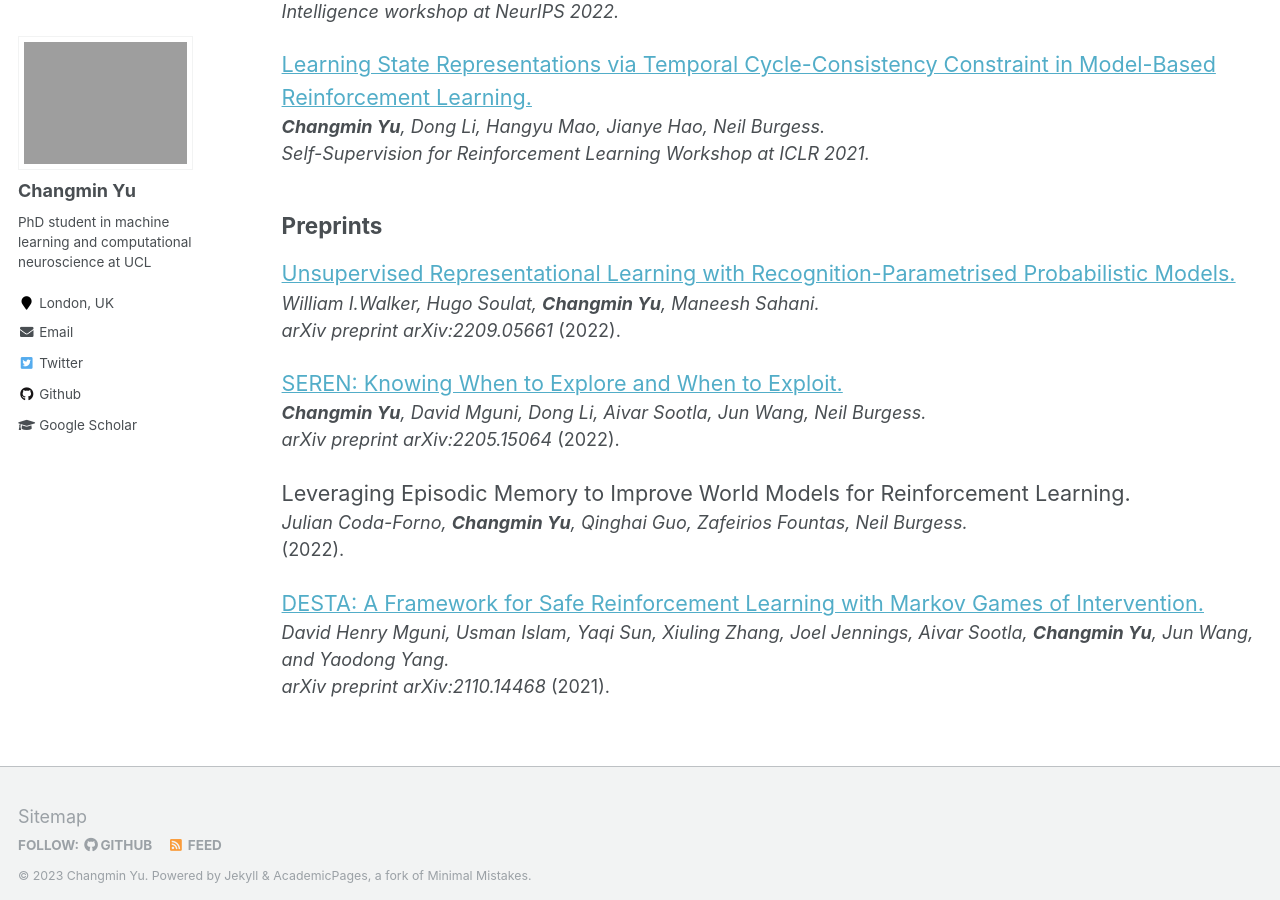
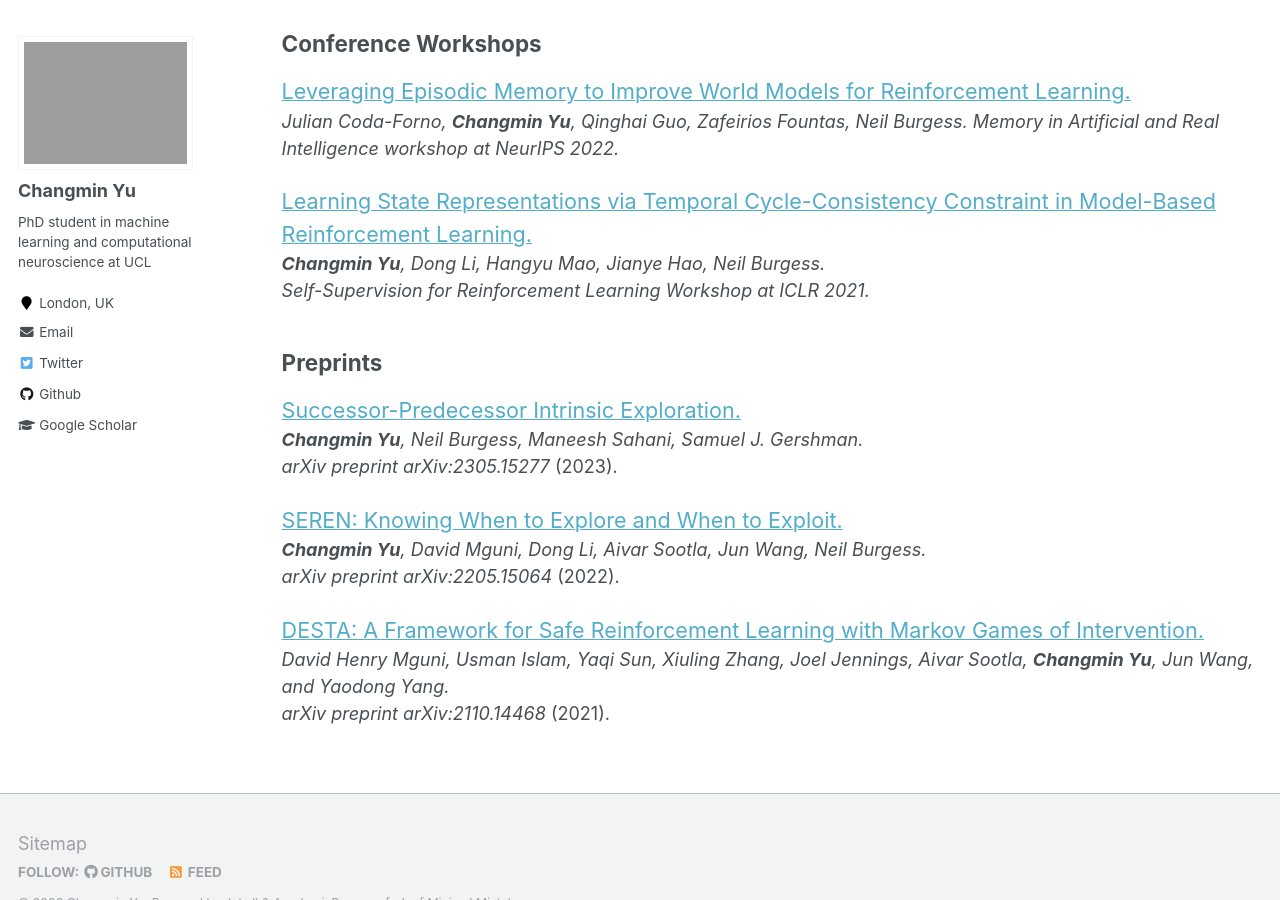
Before and after one commit to changmin-yu/changmin-yu.github.io, a Jekyll site: the page built from _pages/publications.md, in a window 1280 px wide and 900 px high, scrolled down 1066 px. Built offline with Jekyll 4.4.1, drawn with Linux system fonts in a browser that asks for light colours; some of the changed text lies outside the part shown.

Commit message:
some updates

```diff
--- a/_pages/publications.md
+++ b/_pages/publications.md
@@ -12,6 +12,10 @@ author_profile: true
 {% include base_path %} -->
 
 ## Peer-Reviewed Conferences
+
+[<span style="font-size:larger;">Unsupervised Representation Learning with Recognition-Parametrised Probabilistic Models.</span>](https://arxiv.org/abs/2209.05661)
+*William Walker, Hugo Soulat, **Changmin Yu**, Maneesh Sahani.*
+*International Conference on Artificial Intelligence and Statistics, vol. 206 of Proceedings of Machine Learning Research* (2023).
 
 [<span style="font-size:larger;">Structured Recognition for Generative Models with Explaining Away.</span>](https://arxiv.org/abs/2209.05212)
 ***Changmin Yu**, Hugo Soulat, Neil Burgess, Maneesh Sahani.*
@@ -51,18 +55,13 @@ author_profile: true
 
 ## Preprints
 
-[<span style="font-size:larger;">Unsupervised Representational Learning with Recognition-Parametrised Probabilistic Models.</span>](https://arxiv.org/abs/2209.05661)
-*William I.Walker, Hugo Soulat, **Changmin Yu**, Maneesh Sahani.*
-*arXiv preprint arXiv:2209.05661* (2022).
+[<span style="font-size:larger;">Successor-Predecessor Intrinsic Exploration.</span>](https://arxiv.org/abs/2305.15277#:~:text=Abstract%3A%20Exploration%20is%20essential%20in,with%20self%2Dgenerated%20intrinsic%20rewards.)
+***Changmin Yu**, Neil Burgess, Maneesh Sahani, Samuel J. Gershman.*
+*arXiv preprint arXiv:2305.15277* (2023).
 
 [<span style="font-size:larger;">SEREN: Knowing When to Explore and When to Exploit.</span>](https://arxiv.org/abs/2205.15064)
 ***Changmin Yu**, David Mguni, Dong Li, Aivar Sootla, Jun Wang, Neil Burgess.*
 *arXiv preprint arXiv:2205.15064* (2022).
-
-<span style="font-size:larger;">Leveraging Episodic Memory to Improve World Models for Reinforcement Learning.</span>
-*Julian Coda-Forno, **Changmin Yu**, Qinghai Guo, Zafeirios Fountas, Neil Burgess.*
-(2022).
-
 
 [<span style="font-size:larger;">DESTA: A Framework for Safe Reinforcement Learning with Markov Games of Intervention.</span>](https://arxiv.org/abs/2110.14468#:~:text=DESTA%3A%20A%20Framework%20for%20Safe%20Reinforcement%20Learning%20with%20Markov%20Games%20of%20Intervention,-David%20Mguni%2C%20Usman&text=Reinforcement%20learning%20(RL)%20involves%20performing,and%20potentially%20catastrophic%20system%20states.)
 *David Henry Mguni, Usman Islam, Yaqi Sun, Xiuling Zhang, Joel Jennings, Aivar Sootla, **Changmin Yu**, Jun Wang, and Yaodong Yang.*
```
Also changed, not shown: _pages/about.md (+3 -3 lines).
